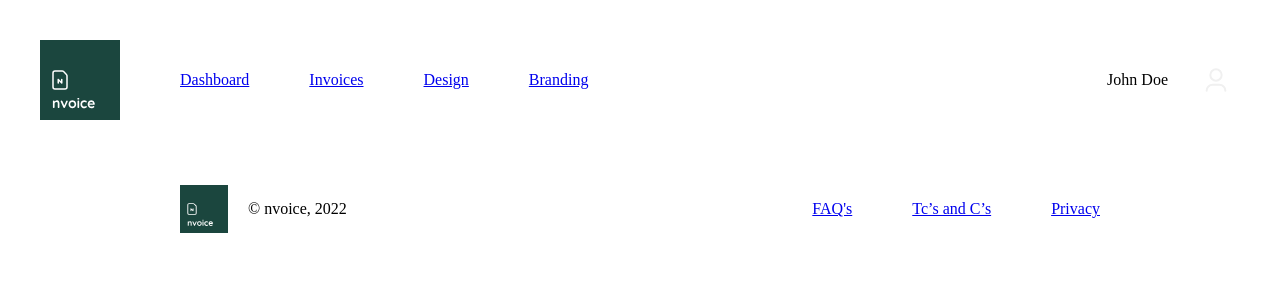
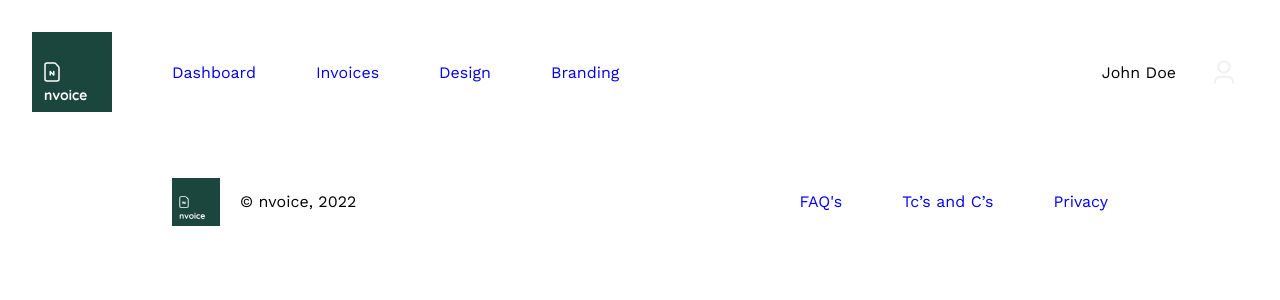
Before and after one commit to LeanFourie/nvoice, an Angular app: page / in a window 1280 px wide. Shown: the top 300 px of the page. Built offline with nearby package versions, Linux system fonts and the light colour scheme.

Commit message:
Added base styles and variables

```diff
--- /dev/null
+++ b/src/app/styles/global/_imports.scss
@@ -0,0 +1,2 @@
+// Google Fonts
+@import url('https://fonts.googleapis.com/css2?family=Work+Sans:wght@100;200;300;400;500;600;700;800;900&display=swap');
--- /dev/null
+++ b/src/app/styles/global/_theme.scss
@@ -0,0 +1,45 @@
+// Imports
+@use './../utils/variables' as variables;
+@use './../utils/mixins.scss' as mixins;
+
+* {
+    box-sizing: border-box;
+    font-family: variables.$primaryFontFamily;
+    font-smooth: antialiased;
+    -webkit-font-smoothing: antialiased;
+    -moz-osx-font-smoothing: grayscale;
+
+    &::selection {
+        background: variables.$primaryColor-200;
+        color: variables.$supportColor;
+        stroke: variables.$supportColor;
+    }
+
+    &::-moz-selection {
+        background: variables.$primaryColor-200;
+        color: variables.$supportColor;
+        stroke: variables.$supportColor;
+    }
+}
+
+html {
+    scroll-behavior: smooth;
+}
+
+body {
+    margin: mixins.sizing( 0 );
+}
+
+button,
+a {
+    width: auto;
+    height: auto;
+    text-decoration: none;
+
+    &:active, &:focus,
+    &:hover, &:visited {
+        box-shadow: none;
+        outline: none;
+        text-decoration: none;
+    }
+}
--- /dev/null
+++ b/src/app/styles/global/index.scss
@@ -0,0 +1,2 @@
+@import './imports';
+@import './theme';
--- /dev/null
+++ b/src/app/styles/index.scss
@@ -0,0 +1 @@
+@import './global/index';
--- /dev/null
+++ b/src/app/styles/utils/mixins.scss
@@ -0,0 +1,106 @@
+// Imports
+@use './variables' as variables;
+
+// Transition
+@mixin transition(
+    $propertiesToAnimate,
+    $timing,
+    $duration
+) {
+    transition: $propertiesToAnimate $timing $duration;
+    -webkit-transition: $propertiesToAnimate $timing $duration;
+    -o-transition: $propertiesToAnimate $timing $duration;
+}
+
+// Transform
+@mixin transform( $property ) {
+    transform: $property;
+    -webkit-transform: $property;
+    -o-transform: $property;
+}
+
+// Animation
+@mixin animation(
+    $property,
+    $duration,
+    $count
+) {
+    animation-duration: $duration;
+    animation-name: $property;
+    animation-fill-mode: both;
+    animation-iteration-count: $count;
+}
+
+// Box Shadow
+@mixin boxShadow(
+    $shadowProps,
+    $shadowColor
+) {
+    box-shadow: $shadowProps $shadowColor;
+}
+
+// Fit image
+@mixin fitImage( $size ) {
+    width: 100%;
+    height: 100%;
+    object-fit: $size;
+    display: block;
+}
+
+// Sizing
+@function sizing( $size ) {
+    @return calc( #{ $size } * #{ variables.$spacialSize } );
+}
+
+@mixin borderRadiusRound {
+    border-radius: 50%;
+}
+
+/*** Responsive Queries ***/
+@mixin maxWidth-1600 {
+    @media screen and ( max-width: 1600px ) {
+        @content;
+    }
+}
+
+@mixin maxWidth-1500 {
+    @media screen and ( max-width: 1500px ) {
+        @content;
+    }
+}
+
+@mixin maxWidth-1400 {
+    @media screen and ( max-width: 1400px ) {
+        @content;
+    }
+}
+
+@mixin maxWidth-1200 {
+    @media screen and ( max-width: 1200px ) {
+        @content;
+    }
+}
+
+@mixin maxWidth-900 {
+    @media screen and ( max-width: 900px ) {
+        @content;
+    }
+}
+
+@mixin maxWidth-750 {
+    @media screen and ( max-width: 750px ) {
+        @content;
+    }
+}
+
+@mixin maxWidth-600 {
+    @media screen and ( max-width: 600px ) {
+        @content;
+    }
+}
+
+@mixin maxWidth-400 {
+    @media screen and ( max-width: 400px ) {
+        @content;
+    }
+}
--- /dev/null
+++ b/src/app/styles/utils/variables.scss
@@ -0,0 +1,151 @@
+/****** SHARED VARIABLES ******/
+:root {
+    // Colors
+    --primaryColor-25:          #F6F7F7;
+    --primaryColor-50:          #EDEFEF;
+    --primaryColor-100:         #DBDEDE;
+    --primaryColor-200:         #B7BEBD;
+    --primaryColor-300:         #939D9D;
+    --primaryColor-400:         #6F7D7C;
+    --primaryColor:             #4B5C5B;
+    --primaryColor-600:         #3C4A49;
+    --primaryColor-700:         #2D3737;
+    --primaryColor-800:         #1E2524;
+    --primaryColor-900:         #0F1212;
+
+    --secondaryColor-25:        #FEF7F6;
+    --secondaryColor-50:        #FDEFEE;
+    --secondaryColor-100:       #FADFDC;
+    --secondaryColor-200:       #F5BFB8;
+    --secondaryColor-300:       #F19F96;
+    --secondaryColor-400:       #EC7F72;
+    --secondaryColor:           #E75F4F;
+    --secondaryColor-600:       #B94C3F;
+    --secondaryColor-700:       #8B3930;
+    --secondaryColor-800:       #5C261F;
+    --secondaryColor-900:       #2E1310;
+
+    --tertiaryColor-25:         #FEFBF6;
+    --tertiaryColor-50:         #FDF7ED;
+    --tertiaryColor-100:        #FCEFDB;
+    --tertiaryColor-200:        #F8E0B6;
+    --tertiaryColor-300:        #F6D093;
+    --tertiaryColor-400:        #F2C16E;
+    --tertiaryColor:            #EFB14A;
+    --tertiaryColor-600:        #BF8E3B;
+    --tertiaryColor-700:        #906A2D;
+    --tertiaryColor-800:        #5F471D;
+    --tertiaryColor-900:        #30230F;
+
+    --supportColor-25:          #F3F6F5;
+    --supportColor-50:          #E9EDEC;
+    --supportColor-100:         #D1DAD8;
+    --supportColor-200:         #A4B5B2;
+    --supportColor-300:         #76908B;
+    --supportColor-400:         #496B65;
+    --supportColor:             #1B463E;
+    --supportColor-600:         #163832;
+    --supportColor-700:         #102A25;
+    --supportColor-800:         #0B1C19;
+    --supportColor-900:         #050E0C;
+
+    // Sizing
+    --spacialSize:              4px;
+
+    // Fonts
+    --primaryFontFamily:        'Work Sans', -apple-system,
+                                BlinkMacSystemFont, 'Segoe UI',
+                                Roboto, Oxygen, Ubuntu,
+                                Cantarell, 'Open Sans',
+                                'Helvetica Neue', sans-serif;
+
+    // Transitions
+    --transitionFastDuration:   .14s;
+    --transitionMediumDuration: .44s;
+    --transitionSlowDuration:   .74s;
+
+    --transitionFastTiming:     cubic-bezier( .17, .67, .83, .67 );
+    --transitionMediumTiming:   cubic-bezier( .17, .67, .83, .67 );
+    --transitionSlowTiming:     cubic-bezier( .17, .67, .83, .67 );
+}
+
+/****** SASS VARIABLES ******/
+// Colors
+$primaryColor-25:          var( --primaryColor-25 );
+$primaryColor-50:          var( --primaryColor-50 );
+$primaryColor-100:         var( --primaryColor-100 );
+$primaryColor-200:         var( --primaryColor-200 );
+$primaryColor-300:         var( --primaryColor-300 );
+$primaryColor-400:         var( --primaryColor-400 );
+$primaryColor:             var( --primaryColor );
+$primaryColor-600:         var( --primaryColor-600 );
+$primaryColor-700:         var( --primaryColor-700 );
+$primaryColor-800:         var( --primaryColor-800 );
+$primaryColor-900:         var( --primaryColor-900 );
+
+$secondaryColor-25:        var( --secondaryColor-25 );
+$secondaryColor-50:        var( --secondaryColor-50 );
+$secondaryColor-100:       var( --secondaryColor-100 );
+$secondaryColor-200:       var( --secondaryColor-200 );
+$secondaryColor-300:       var( --secondaryColor-300 );
+$secondaryColor-400:       var( --secondaryColor-400 );
+$secondaryColor:           var( --secondaryColor );
+$secondaryColor-600:       var( --secondaryColor-600 );
+$secondaryColor-700:       var( --secondaryColor-700 );
+$secondaryColor-800:       var( --secondaryColor-800 );
+$secondaryColor-900:       var( --secondaryColor-900 );
+
+$tertiaryColor-25:         var( --tertiaryColor-25 );
+$tertiaryColor-50:         var( --tertiaryColor-50 );
+$tertiaryColor-100:        var( --tertiaryColor-100 );
+$tertiaryColor-200:        var( --tertiaryColor-200 );
+$tertiaryColor-300:        var( --tertiaryColor-300 );
+$tertiaryColor-400:        var( --tertiaryColor-400 );
+$tertiaryColor:            var( --tertiaryColor );
+$tertiaryColor-600:        var( --tertiaryColor-600 );
+$tertiaryColor-700:        var( --tertiaryColor-700 );
+$tertiaryColor-800:        var( --tertiaryColor-800 );
+$tertiaryColor-900:        var( --tertiaryColor-900 );
+
+$supportColor-25:          var( --supportColor-25 );
+$supportColor-50:          var( --supportColor-50 );
+$supportColor-100:         var( --supportColor-100 );
+$supportColor-200:         var( --supportColor-200 );
+$supportColor-300:         var( --supportColor-300 );
+$supportColor-400:         var( --supportColor-400 );
+$supportColor:             var( --supportColor );
+$supportColor-600:         var( --supportColor-600 );
+$supportColor-700:         var( --supportColor-700 );
+$supportColor-800:         var( --supportColor-800 );
+$supportColor-900:         var( --supportColor-900 );
+
+// Sizing
+$spacialSize:                   var( --spacialSize );
+
+// Fonts
+$primaryFontFamily:             var( --primaryFontFamily );
+
+// Transitions
+$transitionFastDuration:        var( --transitionFastDuration );
+$transitionMediumDuration:      var( --transitionMediumDuration );
+$transitionSlowDuration:        var( --transitionSlowDuration );
+
+$transitionFastTiming:          var( --transitionFastTiming );
+$transitionMediumTiming:        var( --transitionMediumTiming );
+$transitionSlowTiming:          var( --transitionSlowTiming );
+
+// Shadows
+$shadowSizeSmall:               calc( #{ $spacialSize } * 1 );
+$shadowSizeMedium:              calc( #{ $spacialSize } * 2 );
+$shadowSizeLarge:               calc( #{ $spacialSize } * 3 );
+$shadowSizeExtraLarge:          calc( #{ $spacialSize } * 4 );
+
+$shadowBlurSmall:               calc( #{ $spacialSize } * 2 );
+$shadowBlurMedium:              calc( #{ $spacialSize } * 4 );
+$shadowBlurLarge:               calc( #{ $spacialSize } * 6 );
+$shadowBlurExtraLarge:          calc( #{ $spacialSize } * 8 );
+
+$shadowPropsSmall:              0 $shadowSizeSmall $shadowBlurSmall;
+$shadowPropsMedium:             0 $shadowSizeMedium $shadowBlurMedium;
+$shadowPropsLarge:              0 $shadowSizeLarge $shadowBlurLarge;
+$shadowPropsExtraLarge:         0 $shadowSizeExtraLarge $shadowBlurExtraLarge;
--- a/src/styles.scss
+++ b/src/styles.scss
@@ -1 +1 @@
-/* You can add global styles to this file, and also import other style files */
+@import './app/styles/index.scss';
```
